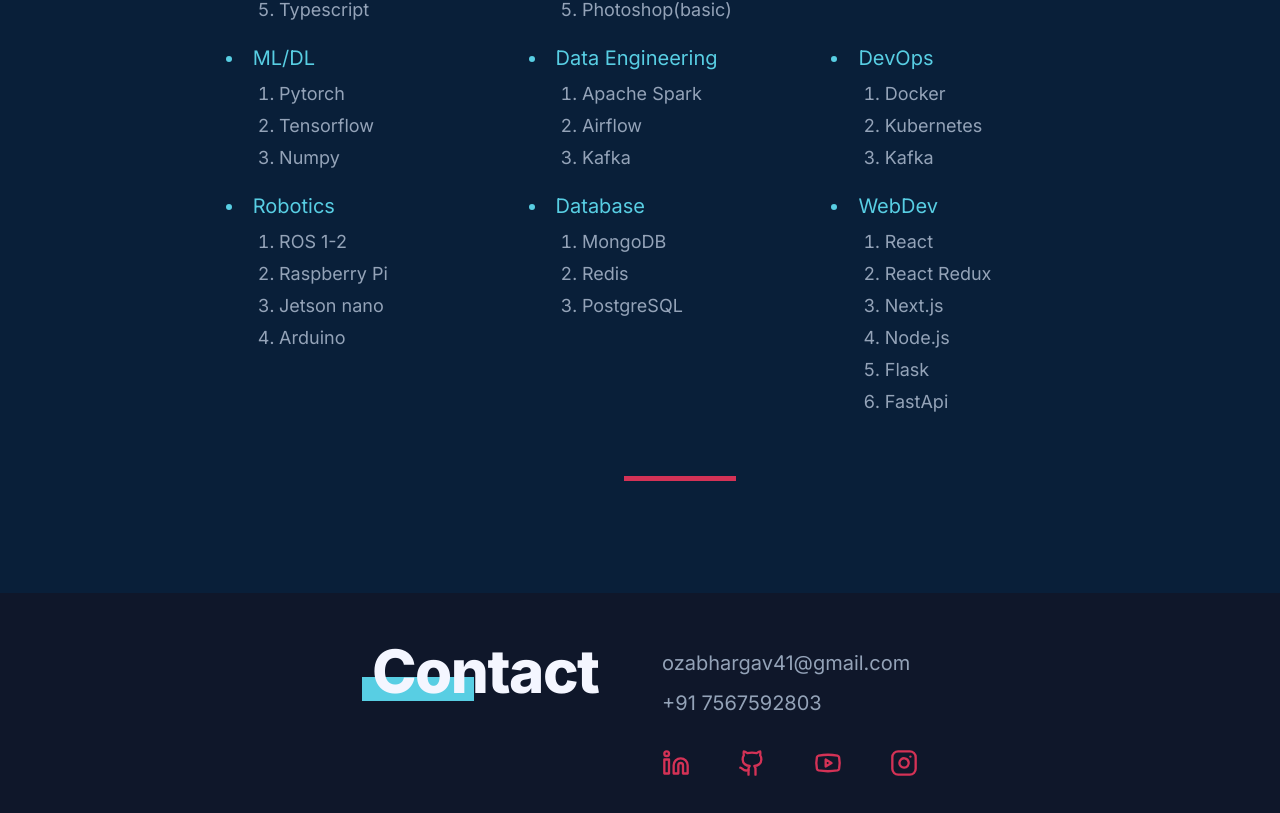
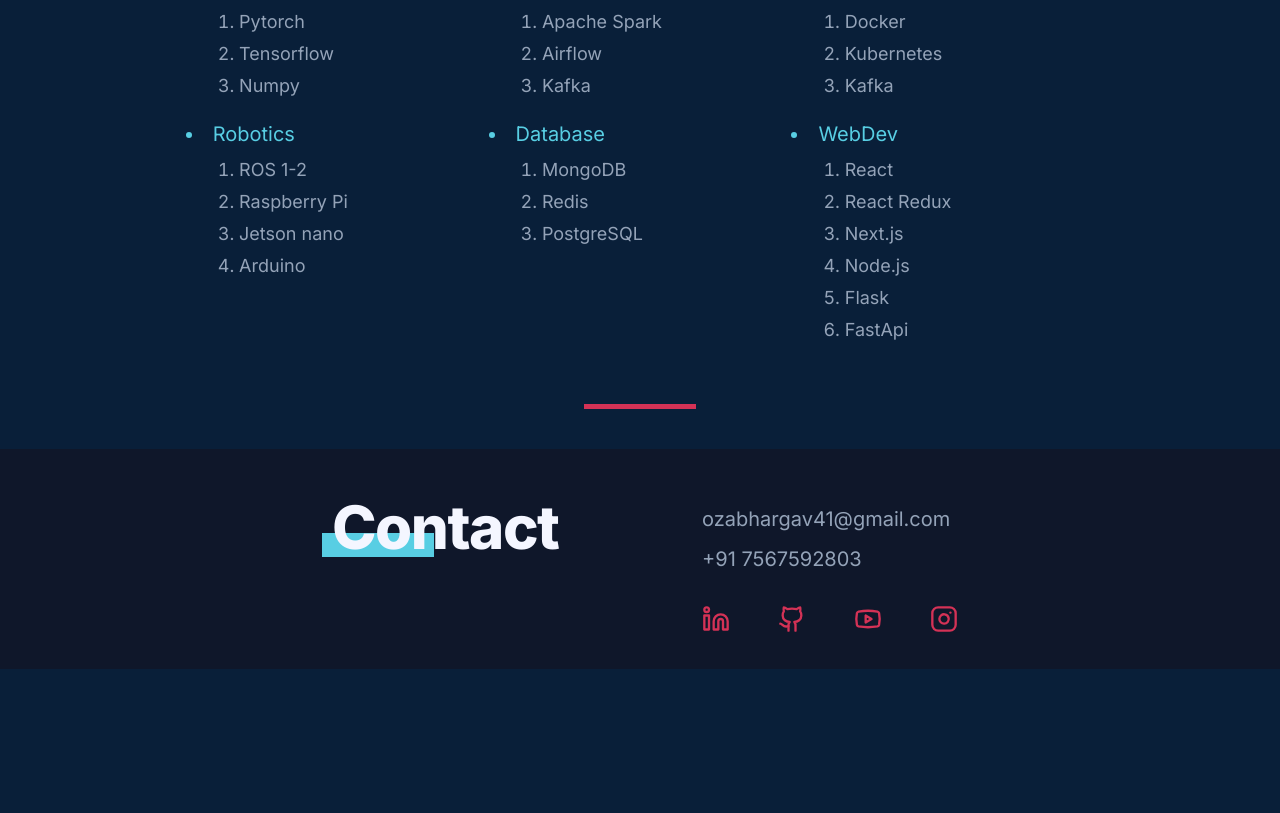
Before and after one commit to Bhargavoza1/my-portfolio, a Next.js app: page / in a window 1280 px wide. Shown: the part 2237-3050 px from the top of the page. After the commit the page ends 2906 px from the top, so only its background shows below. Built offline with nearby package versions, Linux system fonts and the light colour scheme.

Commit message:
Update page.tsx

```diff
--- a/src/app/(landing)/page.tsx
+++ b/src/app/(landing)/page.tsx
@@ -183,9 +183,9 @@ export default function Home() {
 
 
             {/*skills */}
-            <div  className=' mx-auto max-w-[1900px] px-4 py-28  sm:px-6     lg:px-8   '>
+            <div  className='    mx-auto max-w-[1900px] px-4 sm:py-10 py-5  sm:px-6     lg:px-8   '>
                 <div
-                    className="  lg:pl-20    space-y-10  place-items-center  justify-center content-center  lg:text-left">
+                    className="      space-y-10  place-items-center  justify-center content-center  lg:text-left">
 
                     <h1 className={` ${styles.thickline2} mt-8 my-3 text-5xl tracking-tight font-extrabold   sm:text-5xl md:text-6xl  `}>
                         Skills
@@ -193,7 +193,7 @@ export default function Home() {
                     <p className='pb-3 text-gray-400 text-xl '>
                         In the past decade, I have pulled lots of technical skills(only technical skills).
                     </p>
-                    <ul className="  pr-40 md:pr-0  grid  grid-cols-1 md:grid-cols-3 skillspacing:grid-cols-5  text-xl text-gray-400   list-disc list-inside align-top  ">
+                    <ul className="  pr-16 md:pr-0  grid  grid-cols-1 md:grid-cols-3 skillspacing:grid-cols-5  text-xl text-gray-400   list-disc list-inside align-top  ">
                         <li className='mb-5 text-MyBlue mr-5 '>Programming&nbsp;Languages
                             <ol className="text-gray-400 pl-8 mt-2 space-y-1 text-lg list-decimal list-inside">
                                 <li>C++</li>
@@ -284,7 +284,7 @@ export default function Home() {
 
                 <div className='max-w-[1900px] mx-auto  px-4 pt-4 md:pb-4 sm:px-6  lg:px-8'>
                     <div
-                        className="  lg:px-20   space-y-10  place-items-center  justify-center content-center  lg:text-left">
+                        className="  lg:px-20   space-y-10  sm:place-items-center  sm:justify-center sm:content-center  lg:text-left">
 
 
                         <div
@@ -296,7 +296,7 @@ export default function Home() {
                                 </h1>
 
                             </div>
-                            <div className='text-gray-400'>
+                            <div className='text-gray-400 sm:pl-20'>
                                 <div className='pb-3'>ozabhargav41@gmail.com</div>
                                 <div className='pb-8'>+91 7567592803</div>
                                 <SocialMedia MyColor={'#d43256'}/>
```
